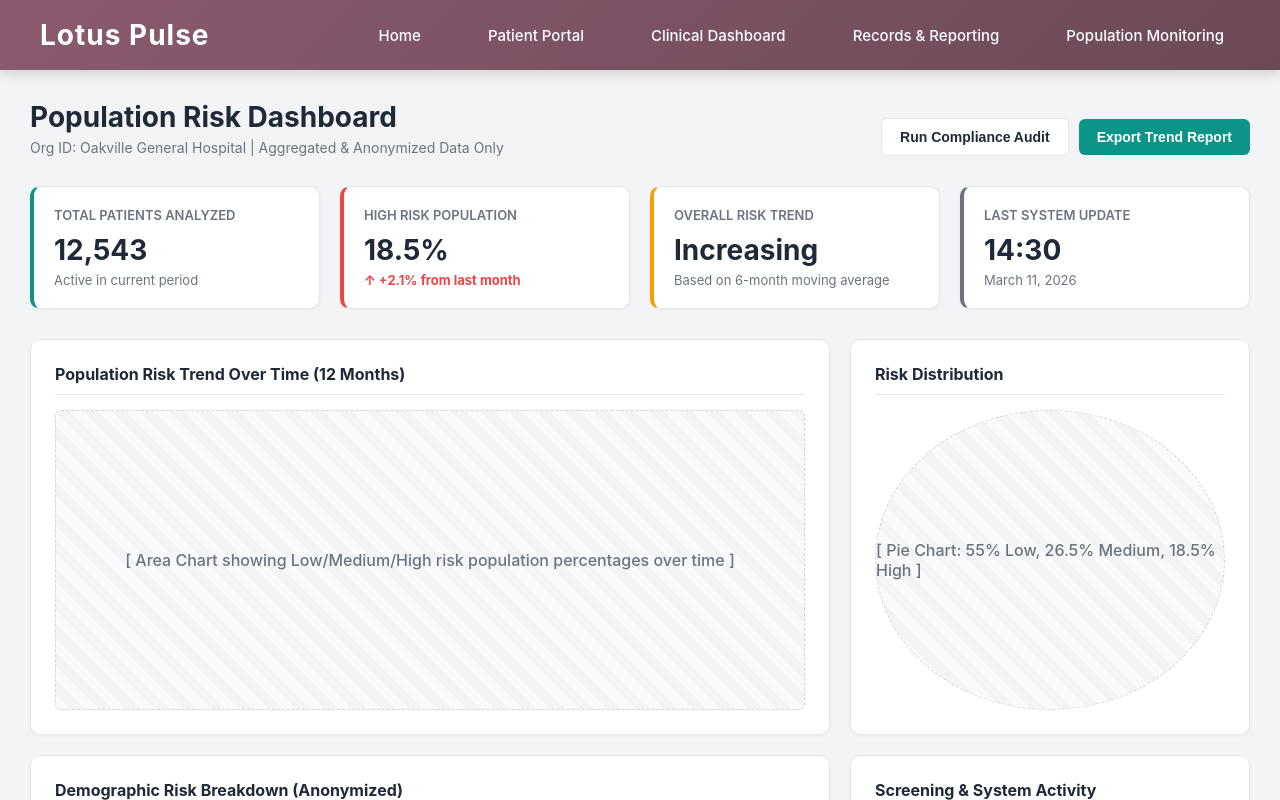
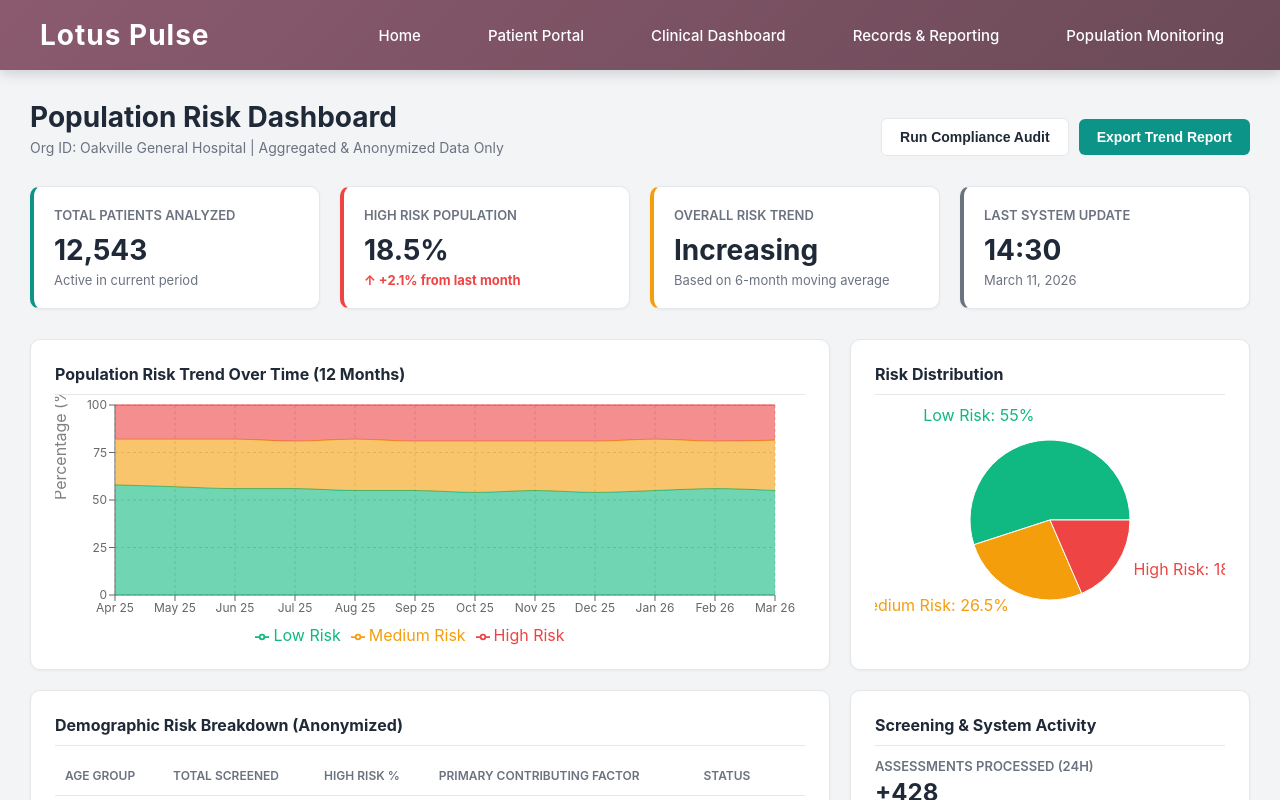
Before and after one commit to nickanhhuy/LotusPulse_SE, a React (Create React App) app: page /population/risk-dashboard in a window 1280 px wide. Shown: the top 800 px of the page. Built offline with nearby package versions, Linux system fonts and the light colour scheme; the HTML template or start-up script is replaced by a standard one.

Commit message:
Add Trend Chart

```diff
--- a/package.json
+++ b/package.json
@@ -6,7 +6,8 @@
     "react": "^18.2.0",
     "react-dom": "^18.2.0",
     "react-router-dom": "^6.20.0",
-    "react-scripts": "5.0.1"
+    "react-scripts": "5.0.1",
+    "recharts": "^2.10.0"
   },
   "scripts": {
     "start": "react-scripts start",
--- a/src/pages/population/PopulationRiskDashboard.js
+++ b/src/pages/population/PopulationRiskDashboard.js
@@ -1,7 +1,31 @@
 import React from 'react';
+import { AreaChart, Area, PieChart, Pie, Cell, XAxis, YAxis, CartesianGrid, Tooltip, Legend, ResponsiveContainer } from 'recharts';
 import './PopulationRiskDashboard.css';
 
 const PopulationRiskDashboard = () => {
+  // Trend data for 12 months
+  const trendData = [
+    { month: 'Apr 25', low: 58, medium: 24, high: 18 },
+    { month: 'May 25', low: 57, medium: 25, high: 18 },
+    { month: 'Jun 25', low: 56, medium: 26, high: 18 },
+    { month: 'Jul 25', low: 56, medium: 25, high: 19 },
+    { month: 'Aug 25', low: 55, medium: 27, high: 18 },
+    { month: 'Sep 25', low: 55, medium: 26, high: 19 },
+    { month: 'Oct 25', low: 54, medium: 27, high: 19 },
+    { month: 'Nov 25', low: 55, medium: 26, high: 19 },
+    { month: 'Dec 25', low: 54, medium: 27, high: 19 },
+    { month: 'Jan 26', low: 55, medium: 27, high: 18 },
+    { month: 'Feb 26', low: 56, medium: 25, high: 19 },
+    { month: 'Mar 26', low: 55, medium: 26.5, high: 18.5 }
+  ];
+
+  // Pie chart data
+  const pieData = [
+    { name: 'Low Risk', value: 55, color: '#10b981' },
+    { name: 'Medium Risk', value: 26.5, color: '#f59e0b' },
+    { name: 'High Risk', value: 18.5, color: '#ef4444' }
+  ];
+
   const kpiData = [
     {
       title: 'Total Patients Analyzed',
@@ -103,15 +127,40 @@
       <div className="chart-grid">
         <div className="chart-card">
           <h3>Population Risk Trend Over Time (12 Months)</h3>
-          <div className="chart-placeholder">
-            [ Area Chart showing Low/Medium/High risk population percentages over time ]
-          </div>
+          <ResponsiveContainer width="100%" height={250}>
+            <AreaChart data={trendData} margin={{ top: 10, right: 30, left: 0, bottom: 0 }}>
+              <CartesianGrid strokeDasharray="3 3" />
+              <XAxis dataKey="month" style={{ fontSize: '12px' }} />
+              <YAxis style={{ fontSize: '12px' }} label={{ value: 'Percentage (%)', angle: -90, position: 'insideLeft' }} />
+              <Tooltip />
+              <Legend />
+              <Area type="monotone" dataKey="low" stackId="1" stroke="#10b981" fill="#10b981" name="Low Risk" />
+              <Area type="monotone" dataKey="medium" stackId="1" stroke="#f59e0b" fill="#f59e0b" name="Medium Risk" />
+              <Area type="monotone" dataKey="high" stackId="1" stroke="#ef4444" fill="#ef4444" name="High Risk" />
+            </AreaChart>
+          </ResponsiveContainer>
         </div>
         <div className="chart-card">
           <h3>Risk Distribution</h3>
-          <div className="chart-placeholder chart-pie">
-            [ Pie Chart: 55% Low, 26.5% Medium, 18.5% High ]
-          </div>
+          <ResponsiveContainer width="100%" height={250}>
+            <PieChart>
+              <Pie
+                data={pieData}
+                cx="50%"
+                cy="50%"
+                labelLine={false}
+                label={({ name, value }) => `${name}: ${value}%`}
+                outerRadius={80}
+                fill="#8884d8"
+                dataKey="value"
+              >
+                {pieData.map((entry, index) => (
+                  <Cell key={`cell-${index}`} fill={entry.color} />
+                ))}
+              </Pie>
+              <Tooltip />
+            </PieChart>
+          </ResponsiveContainer>
         </div>
       </div>
 
```
Also changed, not shown: 1 other file (tests, documents, lock files or other folders).
